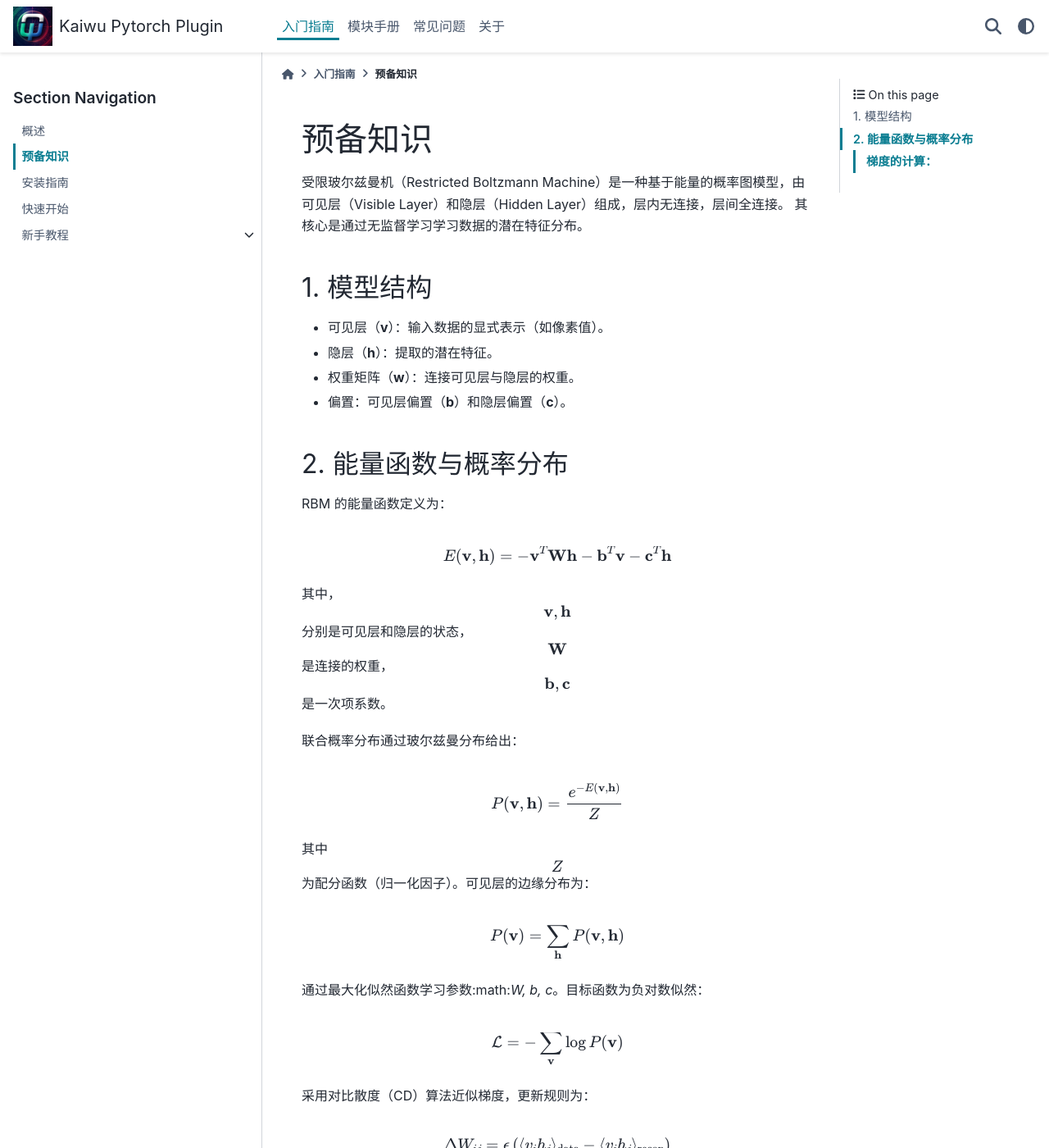
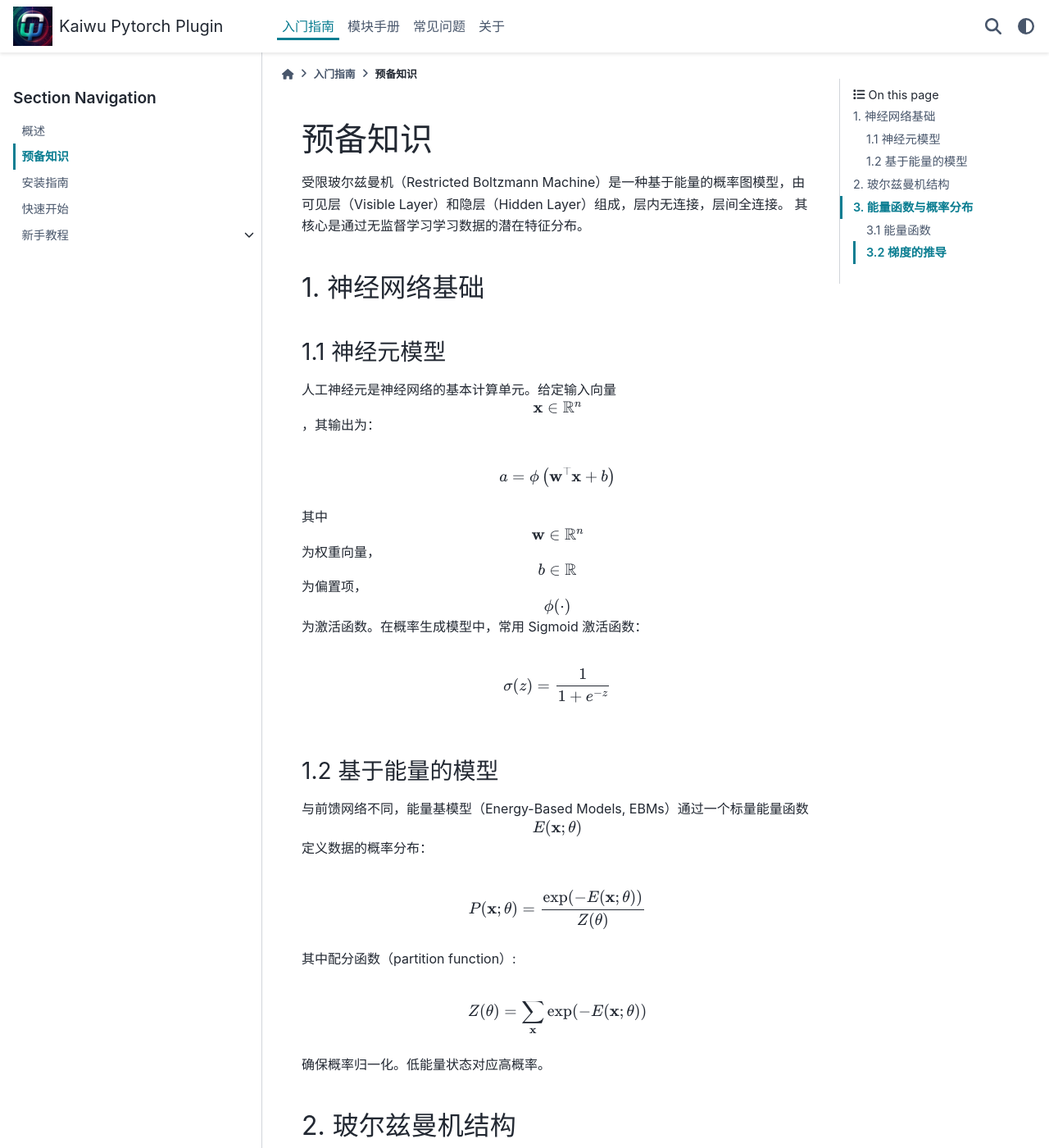
Before and after one commit to qboson/kaiwu-pytorch-plugin, a Sphinx documentation site: the page built from docs/source/getting_started/background.rst, in a window 1280 px wide and 1400 px high. Shown: the whole window at 82% size. Built offline with Sphinx 7.4.7 and the PyData theme 0.15.4, drawn with Linux system fonts in a browser that asks for light colours; formulas are drawn with MathJax 3; the version number could not be read and is left out; some of the changed text lies outside the part shown.

Commit message:
update doc

```diff
--- a/docs/source/getting_started/background.rst
+++ b/docs/source/getting_started/background.rst
@@ -5,16 +5,72 @@
 受限玻尔兹曼机（Restricted Boltzmann Machine）是一种基于能量的概率图模型，由可见层（Visible Layer）和隐层（Hidden Layer）组成，层内无连接，层间全连接。
 其核心是通过无监督学习学习数据的潜在特征分布。
 
-1. 模型结构
-============
+
+1. 神经网络基础
+========================================
+
+1.1 神经元模型
+--------------
+
+人工神经元是神经网络的基本计算单元。给定输入向量 :math:`\mathbf{x} \in \mathbb{R}^n`，其输出为：
+
+.. math::
+
+   a = \phi\left( \mathbf{w}^\top \mathbf{x} + b \right)
+
+其中 :math:`\mathbf{w} \in \mathbb{R}^n` 为权重向量，:math:`b \in \mathbb{R}` 为偏置项，:math:`\phi(\cdot)` 为激活函数。在概率生成模型中，常用 Sigmoid 激活函数：
+
+.. math::
+
+   \sigma(z) = \frac{1}{1 + e^{-z}}
+
+1.2 基于能量的模型
+-------------------
+
+与前馈网络不同，能量基模型（Energy-Based Models, EBMs）通过一个标量能量函数 :math:`E(\mathbf{x}; \theta)` 定义数据的概率分布：
+
+.. math::
+
+   P(\mathbf{x}; \theta) = \frac{\exp(-E(\mathbf{x}; \theta))}{Z(\theta)}
+
+其中配分函数（partition function）:
+
+.. math::
+
+   Z(\theta) = \sum_{\mathbf{x}} \exp(-E(\mathbf{x}; \theta))
+
+确保概率归一化。低能量状态对应高概率。
+
+
+
+2. 玻尔兹曼机结构
+=======================
 
 - 可见层（**v**）：输入数据的显式表示（如像素值）。
-- 隐层（**h**）：提取的潜在特征。
+- 隐藏层（**h**）：提取的潜在特征。
 - 权重矩阵（**w**）：连接可见层与隐层的权重。
 - 偏置：可见层偏置（**b**）和隐层偏置（**c**）。
 
-2. 能量函数与概率分布
+玻尔兹曼机（BM)的拓扑结构是全连接的，而受限玻尔兹曼机通过去掉了可见层和隐藏层内部的链接，
+让Gibbs采样的过程更加高效。
+
+由于 RBM 的受限结构，隐变量在给定可见变量时相互独立，其条件概率为：
+
+.. math::
+
+   P(h_j = 1 \mid \mathbf{v}) = \sigma\left( \sum_i w_{ij} v_i + c_j \right)
+
+同理，
+
+.. math::
+
+   P(v_i = 1 \mid \mathbf{h}) = \sigma\left( \sum_j w_{ij} h_j + b_i \right)
+
+3. 能量函数与概率分布
 =====================
+
+3.1 能量函数
+--------------
 
 RBM 的能量函数定义为：
 
@@ -36,7 +92,7 @@ RBM 的能量函数定义为：
 
    P(\mathbf{v}) = \sum_{\mathbf{h}} P(\mathbf{v}, \mathbf{h})
 
-通过最大化似然函数学习参数:math:`W, b, c`。目标函数为负对数似然：
+通过最大化似然函数学习参数 :math:`W,b,c` 。目标函数为负对数似然：
 
 .. math::
 
@@ -50,8 +106,8 @@ RBM 的能量函数定义为：
 
 其中 :math:`\epsilon` 为学习率，:math:`\langle \cdot \rangle_{\text{data}}` 和 :math:`\langle \cdot \rangle_{\text{recon}}` 分别为数据分布和重构分布的期望。
 
-梯度的计算：
-------------
+3.2 梯度的推导
+-----------------
 
 能量模型的概率可以写成：
 
--- a/docs/source/getting_started/tutorials/qvae_mnist.rst
+++ b/docs/source/getting_started/tutorials/qvae_mnist.rst
@@ -202,6 +202,7 @@ QBM 采样与训练
 ~~~~~~~~~~~~~~~~~~~~~
 
 Q-VAE 学到的表征可用于下游分类任务：
+
 该函数 ``train_mlp_classifier`` 用于训练一个多层感知机(MLP)分类器，输入特征是通过QVAE模型提取的数据表征。
 它首先将数据集划分为训练集和验证集，并初始化一个MLP模型、优化器和损失函数。
 在每个训练周期，模型参数根据训练集更新，并在验证集上评估性能。
```
Also changed, not shown: docs/source/about/release_notes.rst (+15 -0 lines).
